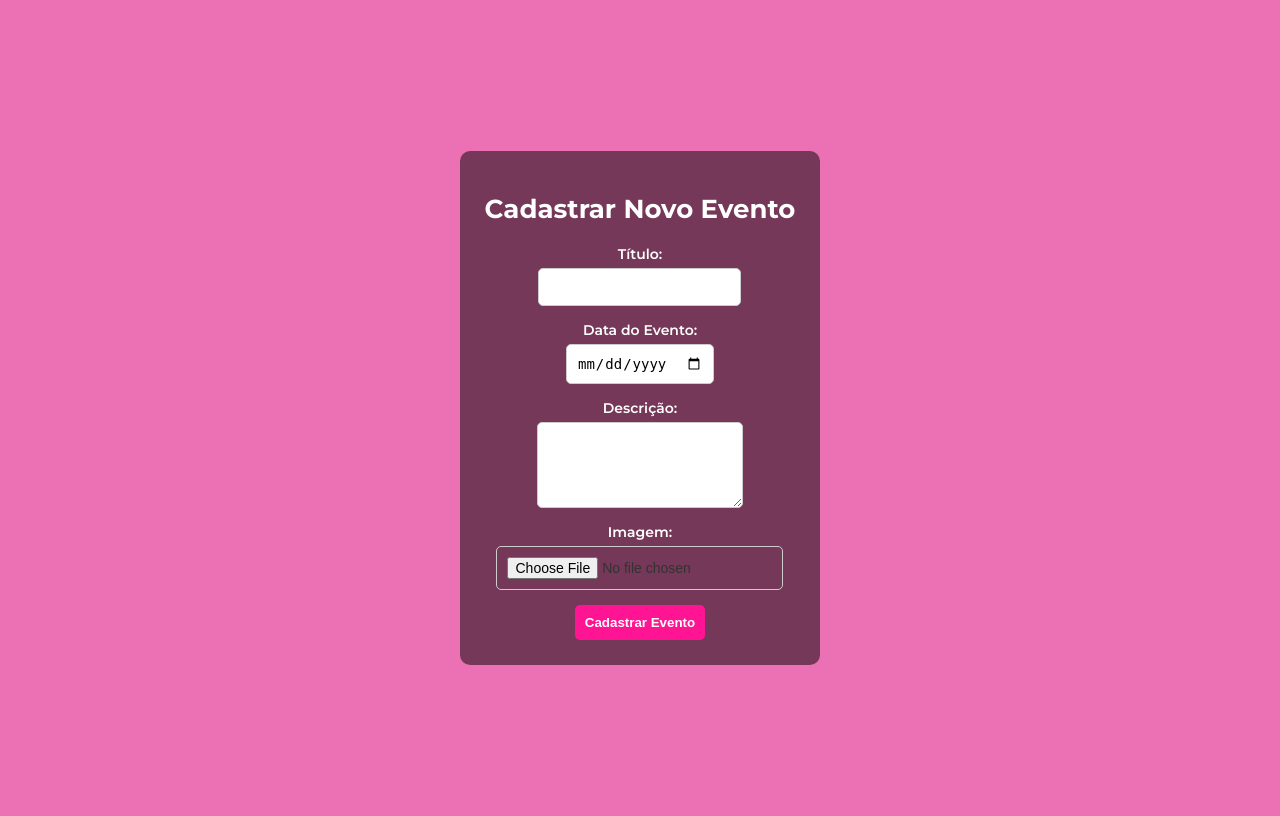
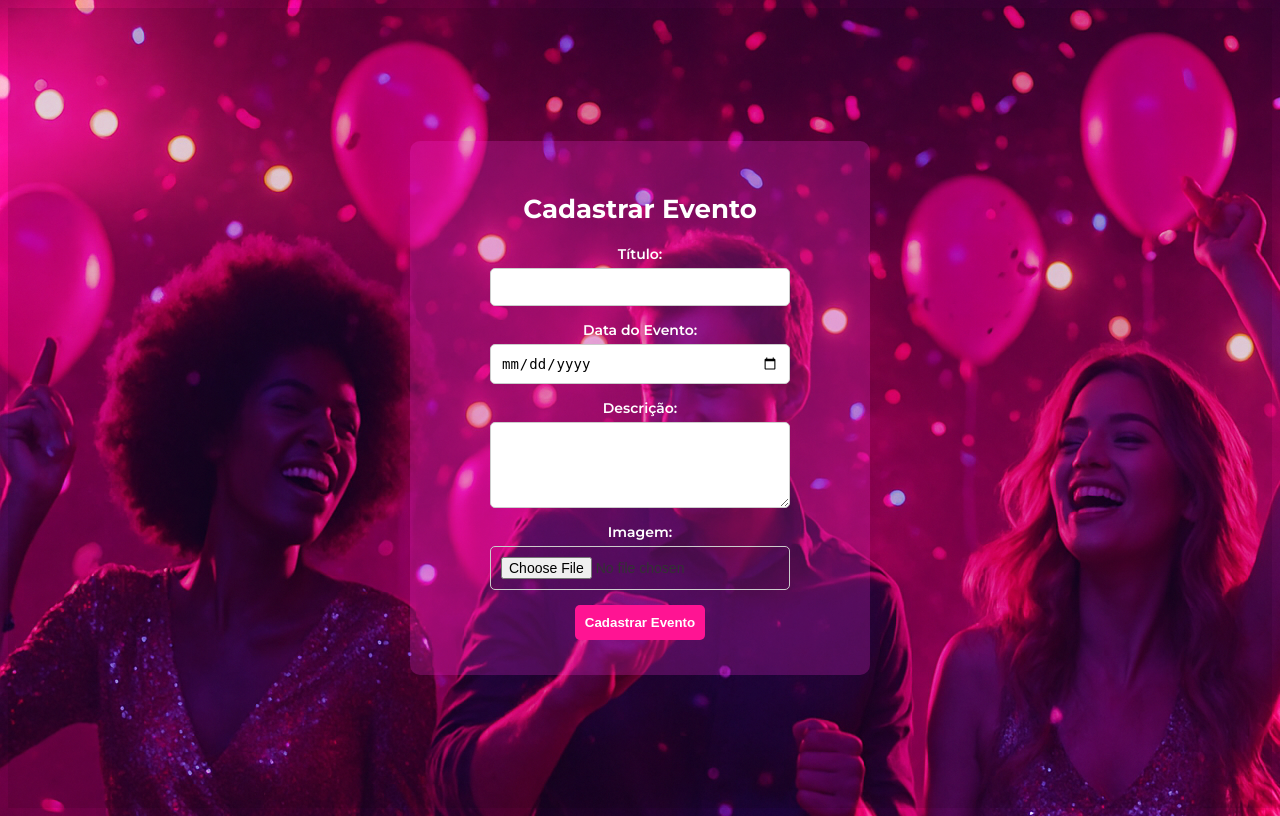
Before and after one commit to Gisele-Nuness/projeto-cadastro-de-eventos, a PHP site: page /cadastrar-evento.php in a window 1280 px wide. Run offline with PHP 8.4, Linux system fonts and the light colour scheme; the visitor is signed in with stand-in values (Sample User, id 1).

Commit message:
atualizações no layout da página de cadastrar eventos

```diff
--- a/cadastrar-evento.php
+++ b/cadastrar-evento.php
@@ -17,7 +17,7 @@ if (!isset($_SESSION['usuario'])) {
     <main>
         <div class="container-form" id="cadastro-evento">
             <form class="formulario" action="processa-evento.php" method="POST" enctype="multipart/form-data">
-                <h1>Cadastrar Novo Evento</h1>
+                <h1>Cadastrar Evento</h1>
 
                 <div class="form-group">
                     <label for="titulo">Título:</label>
--- a/css/cadastro-evento.css
+++ b/css/cadastro-evento.css
@@ -4,7 +4,8 @@ body{
     font-family: 'Montserrat', sans-serif;
     font-weight: 300;
     font-style: normal;
-    background-color: #e013849a;
+    background-image: url(../img/festa-rosa.png);
+    overflow: hidden;
 }
 
 main {
@@ -14,6 +15,17 @@ main {
     justify-content: center;
     position: relative;
     overflow: hidden;
+}
+
+main::before {
+    content: "";
+    position: absolute;
+    top: 0;
+    left: 0;
+    width: 100%;
+    height: 100%;
+    background-color: rgba(0, 0, 0, 0.105);
+    z-index: 1;
 }
 
 .container-form {
@@ -27,14 +39,16 @@ main {
 }
 
 .formulario {
-    background: #00000080;
+    background: #f92dda3a;
     border-radius: 10px;
     display: flex;
     flex-direction: column;
     justify-content: center;
     align-items: center;
     color: #333;
-    padding: 25px;
+    padding: 35px;
+    padding-inline: 80px;
+
     margin: 20px;
 }
 
@@ -63,7 +77,7 @@ main {
     border: 1px solid #ccc;
     border-radius: 5px;
     font-size: 14px;
-    width: 100%;
+    width: 300px;
     box-sizing: border-box;
 }
 
--- a/css/mensagem.css
+++ b/css/mensagem.css
@@ -21,9 +21,9 @@ body {
 
 /* Mensagem de sucesso */
 .mensagem {
-  color: #155724;
-  background-color: #d4edda;
-  border: 1px solid #c3e6cb;
+  color: #e013849a;
+  background-color: #edd4e8;
+  border: 1px solid #edd4e8;
   padding: 15px 20px;
   margin-bottom: 20px;
   border-radius: 6px;
```
Also changed, not shown: img/festa-rosa.png (added), img/show-luisa.jpg (added), uploads/imagem1.jpg (added).
